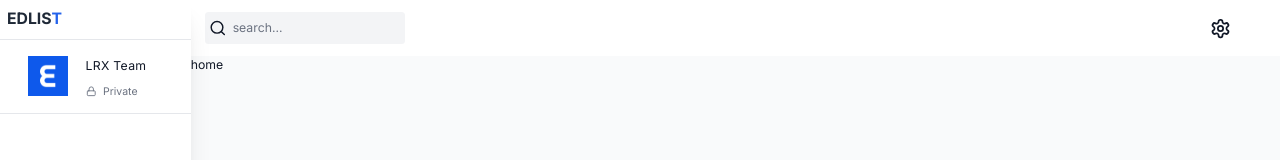
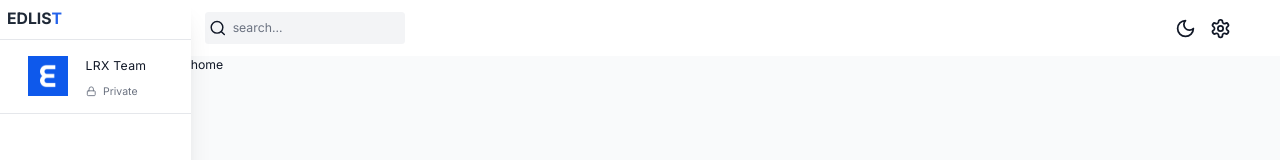
Before and after one commit to Ahmed-Fahmy212/project-managment-system, a Next.js app in the folder client/: page / in a window 1280 px wide. Shown: the top 160 px of the page. Built offline with nearby package versions, Linux system fonts and the light colour scheme; no server answers.

Commit message:
refactor(Navbar): Update Navbar component with dark mode toggle and sidebar collapse functionality

```diff
--- a/client/src/app/(components)/Navbar/index.tsx
+++ b/client/src/app/(components)/Navbar/index.tsx
@@ -1,11 +1,26 @@
 import React from "react";
-import { Search, Settings } from "lucide-react";
+import { Menu, Moon, Search, Settings, Sun } from "lucide-react";
 import Link from "next/link";
+import { useAppDispatch, useAppSelector } from "@/app/redux";
+import { setIsDarkMode, setIsSidebarCollapsed } from "@/state";
 const Navbar = () => {
+  const dispatch = useAppDispatch();
+  const isSidebarCollapsed = useAppSelector(
+    (state) => state.global.isSidebarCollapsed,
+  );
+  const isDarkMode = useAppSelector((state) => state.global.isDarkMode);
   return (
     <div className="flex items-center justify-between bg-white px-4 py-3 dark:bg-black">
       {/* serch bar */}
       <div className="flex items-center gap-8">
+        {!isSidebarCollapsed ? null : (
+          <button
+            title="Toggle Sidebar"
+            onClick={() => dispatch(setIsSidebarCollapsed(!isSidebarCollapsed))}
+          >
+            <Menu className="h-8 w-8 dark:text-white" />
+          </button>
+        )}
         <div className="relative flex h-min w-[200px]">
           <Search className="absolute left-[4px] top-1/2 mr-2 h-5 w-5 -translate-y-1/2 transform cursor-pointer dark:text-white" />
           <input
@@ -16,10 +31,32 @@
         </div>
       </div>
       <div className="flex items-center">
-        <Link href="/settings" className="rounded p-2 hover:bg-gray-100 w-min h-min ">
+        <button
+          title="Toggle DarkMode"
+          onClick={() => dispatch(setIsDarkMode(!isDarkMode))}
+          className={
+            isDarkMode
+              ? `rounded p-2 dark:hover:bg-gray-700`
+              : `hover:gray-100 rounded p-2`
+          }
+        >
+          {isDarkMode ? (
+            <Sun className="h-6 w-6 cursor-pointer dark:text-yellow-400" />
+          ) : (
+            <Moon className="h-6 w-6 dark:text-white" />
+          )}
+        </button>
+        <Link
+          href="/settings"
+          className={
+            isDarkMode
+              ? `h-min w-min rounded p-2 dark:hover:bg-gray-700`
+              : `hover:gray-100 h-min w-min rounded p-2`
+          }
+        >
           <Settings className="h-6 w-6 cursor-pointer dark:text-white" />
         </Link>
-        <div className="w-8 bg-white hidden md:inline-block"></div>
+        <div className="hidden w-8 bg-white md:inline-block"></div>
       </div>
     </div>
   );
```
